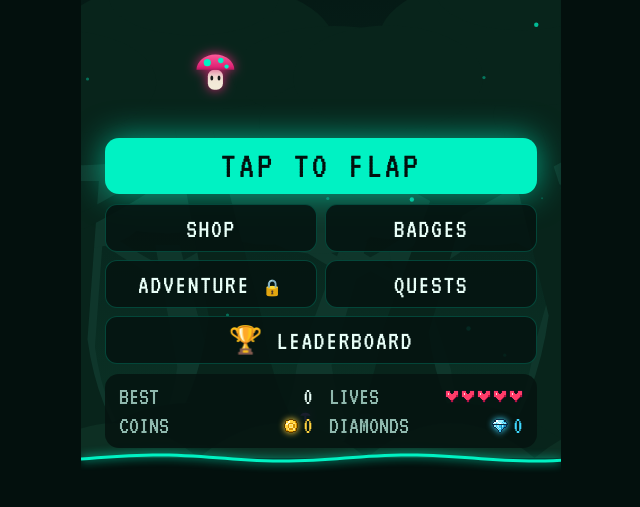
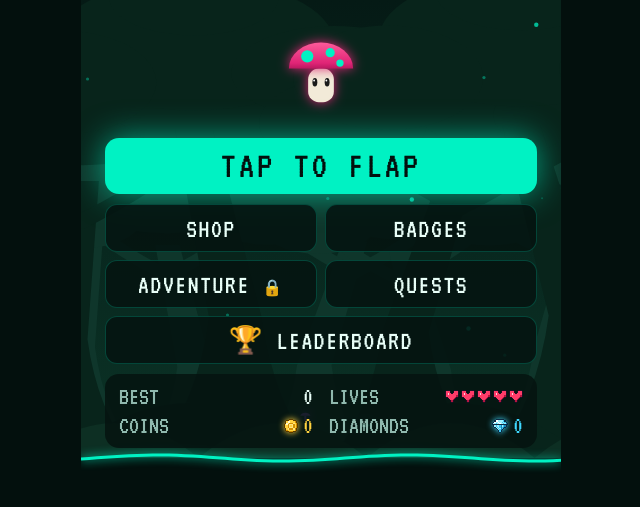
Before and after one commit to MartinDrechsler/SporeFlight, a website built with Vite: page index.html in a window 1280 px wide. Both pictures are taken after typing "Sample" into the empty fields and a click on the button "START!". Shown: the part 257-764 px from the top of the page, without its empty margins (319-959 px from the left). Built offline with nearby package versions, Linux system fonts and the light colour scheme; files whose address does not match are found by name.

Commit message:
Home screen avatar: centred, floating, glancing and blinking
On the home screen the mushroom is drawn in the middle, as big as the screen
has room for, floating, glancing left and right (its head turns a little
too) and blinking, sometimes twice. Its eyes got a small shine. Tapping
starts the flight as before and the mushroom glides to its flight place.
The pose is drawing only: the flight rules and replays are untouched.
The settings card is now solid.

Co-Authored-By: Claude Opus 5.5 <noreply@anthropic.com>
Claude-Session: https://claude.ai/code/session_01VCP5byUj4srwBMBCRW9qb6

```diff
--- a/index.html
+++ b/index.html
@@ -169,12 +169,14 @@
 
       <section id="screen-settings" class="overlay panel" hidden>
         <h2 class="panel-title">SETTINGS</h2>
+        <div class="setting-card">
           <label class="setting" for="music-volume">
             <span class="setting-name">MUSIC</span>
             <span id="music-volume-value" class="setting-value">70%</span>
           </label>
           <input id="music-volume" class="slider" type="range" min="0" max="100" step="5" value="70" />
           <p class="panel-text small">Sound effects keep their level. The speaker button at the top turns all sound on or off.</p>
+        </div>
         <button class="menu-button back-button" type="button">BACK</button>
       </section>
 
--- a/src/main.ts
+++ b/src/main.ts
@@ -32,6 +32,7 @@ import { unlockState } from './states/unlockState';
 import { settingsState } from './states/settingsState';
 import { usernameState } from './states/usernameState';
 import { installIcons } from './ui/icons';
+import { NEUTRAL_POSE, relaxPose } from './render/avatar';
 import { installTestHooks } from './testHooks';
 import { byId } from './ui/dom';
 
@@ -63,6 +64,7 @@ const ctx: GameContext = {
   rng,
   levelId: ENDLESS_LEVEL_ID,
   lastScore: null,
+  pose: NEUTRAL_POSE,
   newWorld: (levelId, startY) => {
     // Clumps from earlier rounds; this round's clump only grows once the mushroom has landed.
     earlierMarks = save.deathMarks[String(levelId)] ?? [];
@@ -105,6 +107,8 @@ let time = 0;
 const loop = createLoop(
   (dt) => {
     time += dt;
+    // Screens other than home let the avatar pose settle back; home sets it again in its update.
+    ctx.pose = relaxPose(ctx.pose, dt);
     machine.update(dt);
     ctx.effects.update(dt);
     ctx.audio.setMusic(machine.current === null ? null : MUSIC[machine.current]);
@@ -116,6 +120,7 @@ const loop = createLoop(
       effects: ctx.effects,
       deathMarks: earlierMarks,
       time,
+      pose: ctx.pose,
     }),
 );
 
--- /dev/null
+++ b/src/render/avatar.ts
@@ -0,0 +1,76 @@
+import { hash } from './color';
+
+/**
+ * How the mushroom is shown, apart from where the flight rules put it: shifted
+ * sideways, bigger, glancing and blinking. Only the drawing changes, so flights
+ * and their replays are never affected.
+ */
+export interface Pose {
+  /** Drawn this many px to the right of its real position. */
+  shiftX: number;
+  scale: number;
+  /** Where the eyes look: -1 left, 0 ahead, 1 right. */
+  gaze: number;
+  /** 0 eyes open, 1 closed. */
+  blink: number;
+}
+
+export const NEUTRAL_POSE: Pose = { shiftX: 0, scale: 1, gaze: 0, blink: 0 };
+
+/** On the home screen the mushroom is the player's avatar: centred and up to this much bigger. */
+const AVATAR_MAX_SCALE = 1.7;
+/** The avatar's height, bob included, in mushroom radii at normal size. */
+const AVATAR_HEIGHT_IN_RADII = 3.2;
+
+/** As big as the avatar can be in a space `room` px tall: never bigger than the maximum, never smaller than in flight. */
+export function avatarScale(room: number, radius: number): number {
+  return Math.min(AVATAR_MAX_SCALE, Math.max(1, room / (radius * AVATAR_HEIGHT_IN_RADII)));
+}
+
+const BLINK_EVERY = 3.4;
+const BLINK_SECONDS = 0.16;
+const GAZE_EVERY = 2.2;
+
+/**
+ * The idle life of the avatar at `time` seconds: a blink every few seconds
+ * (sometimes two quick ones), and now and then a glance to one side.
+ */
+export function idleLook(time: number): { gaze: number; blink: number } {
+  return { gaze: gazeAt(time), blink: blinkAt(time) };
+}
+
+function blinkAt(time: number): number {
+  const cycle = Math.floor(time / BLINK_EVERY);
+  const into = time - cycle * BLINK_EVERY;
+  const double = hash(cycle + 0.5) < 0.3;
+  const blinkAtStart = (start: number): number => {
+    const t = (into - start) / BLINK_SECONDS;
+    return t >= 0 && t <= 1 ? 1 - Math.abs(t * 2 - 1) : 0;
+  };
+  return Math.max(blinkAtStart(0), double ? blinkAtStart(BLINK_SECONDS * 1.6) : 0);
+}
+
+/** Each stretch of time looks somewhere (mostly ahead), easing from the last place to the next. */
+function gazeAt(time: number): number {
+  const stretch = Math.floor(time / GAZE_EVERY);
+  const target = (n: number): number => {
+    const roll = hash(n * 7.3 + 1);
+    if (roll < 0.25) return -1;
+    if (roll < 0.5) return 1;
+    return 0;
+  };
+  const t = Math.min(1, (time - stretch * GAZE_EVERY) / 0.25);
+  const eased = t * t * (3 - 2 * t);
+  return target(stretch - 1) + (target(stretch) - target(stretch - 1)) * eased;
+}
+
+/** Eases any pose back to the normal one; call every frame outside the home screen. */
+export function relaxPose(pose: Pose, dt: number): Pose {
+  const keep = Math.exp(-dt * 10);
+  return {
+    shiftX: Math.abs(pose.shiftX) < 0.5 ? 0 : pose.shiftX * keep,
+    scale: 1 + (pose.scale - 1) * keep,
+    gaze: pose.gaze * keep,
+    blink: 0,
+  };
+}
--- a/src/render/drawPlayer.ts
+++ b/src/render/drawPlayer.ts
@@ -1,5 +1,6 @@
 import type { Skin } from '../config/skins';
 import type { Player } from '../gameplay/player';
+import type { Pose } from './avatar';
 
 const MAX_TILT_UP = (-25 * Math.PI) / 180;
 const MAX_TILT_DOWN = (75 * Math.PI) / 180;
@@ -13,22 +14,27 @@ export interface PlayerLook {
   /** Blinks while invulnerable after a shield pop. */
   invulnerable: boolean;
   time: number;
+  /** Shift, size, gaze and blink (the home screen avatar); see render/avatar.ts. */
+  pose: Pose;
 }
 
 /** The glowing mushroom. Its tilt, squash and eyes all follow from its motion. */
 export function drawPlayer(ctx: CanvasRenderingContext2D, player: Player, skin: Skin, look: PlayerLook): void {
   if (look.invulnerable && Math.floor(look.time * 12) % 2 === 0) return;
-  const r = player.radius;
+  const { pose } = look;
+  const r = player.radius * pose.scale;
+  const x = player.x + pose.shiftX;
 
-  if (look.magnet) drawMagnetAura(ctx, player.x, player.y, r, look.time);
+  if (look.magnet) drawMagnetAura(ctx, x, player.y, r, look.time);
 
   const tilt = Math.min(MAX_TILT_DOWN, Math.max(MAX_TILT_UP, player.vy * TILT_PER_SPEED));
   // Stretch tall right after a flap, then settle back.
   const stretch = 0.25 * Math.exp(-player.sinceFlap * 10);
 
   ctx.save();
-  ctx.translate(player.x, player.y);
-  ctx.rotate(look.crashed ? Math.PI * 0.6 : tilt);
+  ctx.translate(x, player.y);
+  // A glance turns the head a little too.
+  ctx.rotate(look.crashed ? Math.PI * 0.6 : tilt + pose.gaze * 0.07);
   ctx.scale(1 - stretch * 0.9, 1 + stretch);
 
   ctx.shadowColor = skin.glow;
@@ -60,13 +66,13 @@ export function drawPlayer(ctx: CanvasRenderingContext2D, player: Player, skin:
     ctx.fill();
   }
 
-  drawEyes(ctx, r, player.vy, look.crashed);
+  drawEyes(ctx, r, player.vy, look.crashed, pose);
   ctx.restore();
 
-  if (look.shield) drawShieldBubble(ctx, player.x, player.y, r, look.time);
+  if (look.shield) drawShieldBubble(ctx, x, player.y, r, look.time);
 }
 
-function drawEyes(ctx: CanvasRenderingContext2D, r: number, vy: number, crashed: boolean): void {
+function drawEyes(ctx: CanvasRenderingContext2D, r: number, vy: number, crashed: boolean, pose: Pose): void {
   const eyeY = r * 0.35;
   ctx.strokeStyle = '#1a1a1a';
   ctx.fillStyle = '#1a1a1a';
@@ -82,11 +88,27 @@ function drawEyes(ctx: CanvasRenderingContext2D, r: number, vy: number, crashed:
       ctx.lineTo(ex - s, eyeY + s);
       ctx.stroke();
     } else {
-      // Pupils look up when rising and down when falling.
+      // Pupils look up when rising and down when falling, and sideways when glancing.
       const lookY = Math.max(-1, Math.min(1, vy / 300)) * r * 0.07;
+      const lookX = pose.gaze * r * 0.08;
+      const open = 1 - pose.blink;
+      if (open < 0.2) {
+        // Closed: a short lid line.
+        ctx.beginPath();
+        ctx.moveTo(ex + lookX - r * 0.09, eyeY + lookY);
+        ctx.lineTo(ex + lookX + r * 0.09, eyeY + lookY);
+        ctx.stroke();
+        continue;
+      }
       ctx.beginPath();
-      ctx.ellipse(ex, eyeY + lookY, r * 0.08, r * 0.14, 0, 0, Math.PI * 2);
+      ctx.ellipse(ex + lookX, eyeY + lookY, r * 0.08, r * 0.14 * open, 0, 0, Math.PI * 2);
       ctx.fill();
+      // A small shine makes the eyes look alive.
+      ctx.fillStyle = '#ffffff';
+      ctx.beginPath();
+      ctx.arc(ex + lookX - r * 0.025, eyeY + lookY - r * 0.06 * open, r * 0.03, 0, Math.PI * 2);
+      ctx.fill();
+      ctx.fillStyle = '#1a1a1a';
     }
   }
 }
--- a/src/render/renderer.ts
+++ b/src/render/renderer.ts
@@ -5,6 +5,7 @@ import { crashSpot, isInvulnerable, type World } from '../gameplay/world';
 import { drawBackground, drawDeathMarks } from './background';
 import type { Surface } from './canvas';
 import { drawPlayer } from './drawPlayer';
+import type { Pose } from './avatar';
 import { biomeAt, biomeBlend } from '../config/biomes';
 import type { Root } from '../gameplay/roots';
 import { rootLeft } from '../gameplay/roots';
@@ -22,6 +23,8 @@ export interface Scene {
   deathMarks: readonly number[];
   /** Seconds since the game launched; drives idle animations. */
   time: number;
+  /** How the mushroom is shown (the home screen avatar); never changes the flight. */
+  pose: Pose;
 }
 
 /** Draws one complete frame. Reads game state, never changes it. */
@@ -61,6 +64,7 @@ export function renderScene(surface: Surface, scene: Scene): void {
     magnet: world.magnetTime > 0,
     invulnerable: isInvulnerable(world),
     time,
+    pose: scene.pose,
   });
   // Clumps sit in front, so the one growing beside a fallen mushroom is not hidden behind it.
   const newMark =
--- a/src/states/context.ts
+++ b/src/states/context.ts
@@ -1,3 +1,4 @@
+import type { Pose } from '../render/avatar';
 import type { RewardedAds } from '../ads/ads';
 import type { Audio } from '../audio/audio';
 import type { Random } from '../core/random';
@@ -25,7 +26,8 @@ export interface GameContext {
   levelId: number;
   /** Score of the round that just ended, shown on the start screen. */
   lastScore: number | null;
-  /** Builds a fresh round of the given level, sized to the screen. */
+  /** How the mushroom is shown: the home screen sets the avatar pose, other screens let it relax. */
+  pose: Pose;
   /** A fresh round of a level; `startY` carries the hovering mushroom's height over. */
   newWorld(levelId: number, startY?: number): World;
   /** Switch to another screen. */
--- a/src/states/startState.ts
+++ b/src/states/startState.ts
@@ -7,6 +7,7 @@ import { showHearts } from '../ui/icons';
 import { showScreens } from '../ui/screens';
 import type { GameContext } from './context';
 import { hover } from './hover';
+import { avatarScale, idleLook } from '../render/avatar';
 import { startRound } from './round';
 import { syncLeaderboard } from './syncLeaderboard';
 
@@ -58,6 +59,10 @@ export function startState(ctx: GameContext): State {
     update(dt) {
       time += dt;
       hover(ctx, 'start-slot', time, dt);
+      // The avatar: centred, bigger, glancing around and blinking. Its real place stays where flights begin.
+      const room = byId('start-slot').getBoundingClientRect().height;
+      const scale = avatarScale(room, ctx.world.player.radius);
+      ctx.pose = { shiftX: ctx.world.width / 2 - ctx.world.player.x, scale, ...idleLook(time) };
     },
 
     onTap: begin,
--- a/src/styles/menus.css
+++ b/src/styles/menus.css
@@ -533,3 +533,15 @@
   accent-color: var(--accent);
   cursor: pointer;
 }
+
+.setting-card {
+  display: flex;
+  flex-direction: column;
+  gap: 10px;
+  width: 100%;
+  padding: 14px 16px;
+  border-radius: 14px;
+  border: 1px solid var(--panel-line);
+  /* Solid, so the forest and the mushroom never show through the text. */
+  background: #05140f;
+}
```
Also changed, not shown: tests/avatar.test.ts (added, +35 -0 lines). Lines whose indentation alone changed are shown as unchanged.
